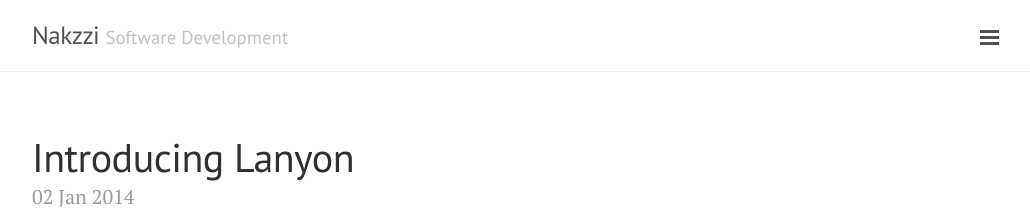
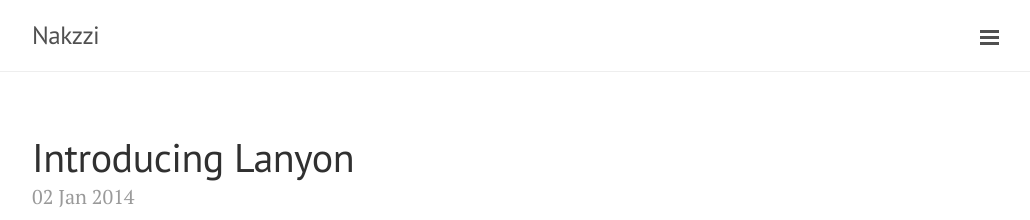
Before and after one commit to cholnh/cholnh.github.io, a Jekyll site: the page built from index.html, in a window 1280 px wide. Shown: the top 220 px of the page, without its empty margins (248-1278 px from the left). Built offline with Jekyll 4.4.1, drawn with Linux system fonts in a browser that asks for light colours; Markdown is read by kramdown in place of the engine named in the settings; the list of posts is cut into pages by our own code.

Commit message:
Update _config.yml

```diff
--- a/_config.yml
+++ b/_config.yml
@@ -7,8 +7,8 @@
 
 # Setup
 title:            Nakzzi
-tagline:          'Software Development'
-description:      'Made by [@Nakzzi](cholnh486@gmail.com).'
+tagline:          ''
+description:      'Made by <a href="cholnh486@gmail.com" target="_blank">@Nakzzi</a>.'
 url:
 
 author:
```
